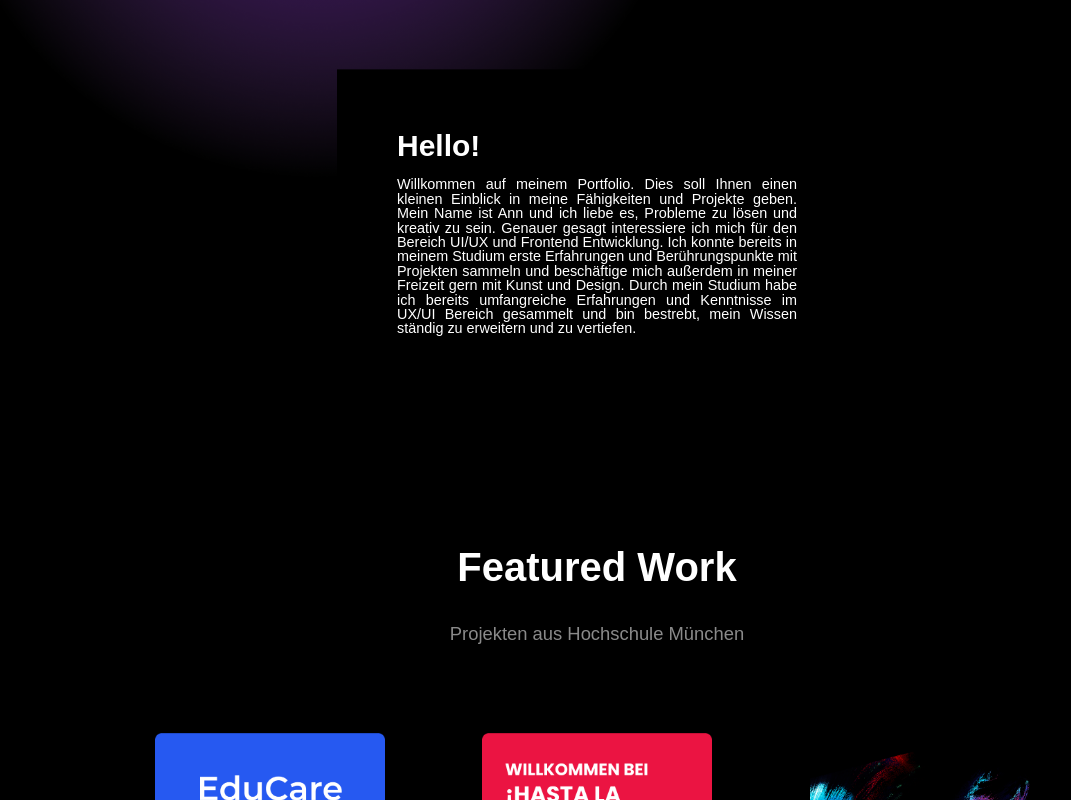
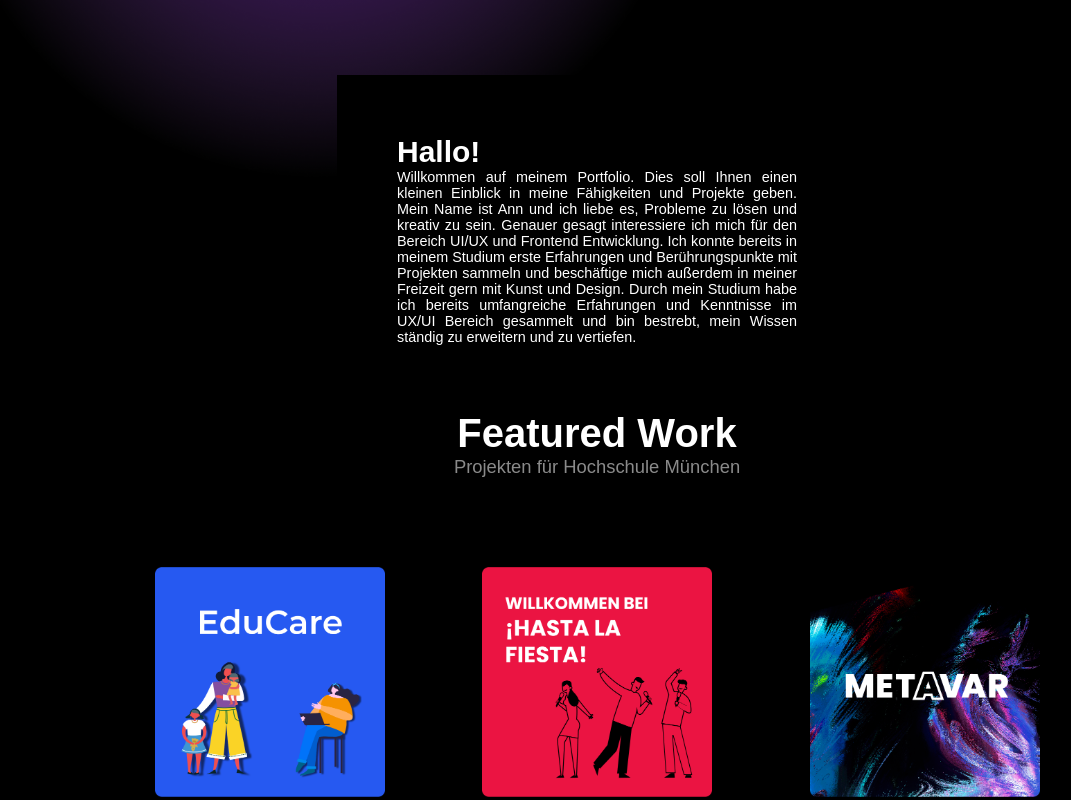
Before and after one commit to Ann-Atz/AnnAtzkWebsite, a React (Create React App) app: page / in a window 1280 px wide. Shown: the part 960-1760 px from the top of the page, without its empty margins (43-1114 px from the left). Built offline with nearby package versions, Linux system fonts and the light colour scheme; a web font is replaced by a local one.

Commit message:
small changes to home

```diff
--- a/src/App.js
+++ b/src/App.js
@@ -1,9 +1,8 @@
 import React from "react";
 import './App.css';
-import Hero from "./components/Hero"
 import Navbar from "./components/Navbar";
 import Footer from "./components/Footer";
-import { Route, Routes } from "react-router-dom"
+import { Route, Routes } from "react-router-dom";
 
 import Home from "./components/pages/Home";
 import About from "./components/pages/About";
@@ -13,17 +12,10 @@ import CV from "./components/pages/CV";
 
 // import ScrollButton from "./components/ScrollButton/Scroll";
 
-const navlinks = [
-  { name: 'Home', to: '/' },
-  { name: 'About', to: '/about' },
-  { name: 'Contact', to: '/contact' },
-]
-
 function App() {
   return (
     <>
       < Navbar />
-      <Hero />
       <div className='page'>
         <div className="container">
           <Routes>
--- a/src/components/Hero.js
+++ /dev/null
@@ -1,9 +0,0 @@
-import React from 'react'
-
-function Hero() {
-    return (
-        <div></div>
-    )
-}
-
-export default Hero
--- a/src/components/pages/Home.css
+++ b/src/components/pages/Home.css
@@ -1,20 +1,25 @@
+.title-container {
+  display: flex;
+  flex-direction: column;
+  justify-content: center;
+  align-items: center;
+  padding-top: 200px;
+}
 .hometitle {
   color: white;
-  display: flex;
   justify-content: center;
   font-size: 5vmin;
   font-weight: 800;
-  padding-top: 300px;
   z-index: 1;
 }
 
 .homeundertitle {
   color: #8A8A8A;
-  display: flex;
   justify-content: center;
   font-size: 2.3vmin;
   font-weight: 400;
   z-index: 1;
+  margin-top: 0; /* remove the margin-top value */
 }
 
 .code-block {
--- a/src/components/pages/Home.js
+++ b/src/components/pages/Home.js
@@ -24,9 +24,9 @@ function Home() {
       </div>
 
       <div className='welcome'>
-        <h1 className='title1'>Hello!</h1>
-        <p className='Welcome_Text'>Willkommen auf meinem Portfolio. Dies soll Ihnen einen kleinen Einblick in meine Fähigkeiten und Projekte geben. Mein Name ist Ann und ich liebe es, Probleme zu lösen und kreativ zu sein. Genauer gesagt interessiere ich mich für den Bereich UI/UX und Frontend Entwicklung. Ich konnte bereits in meinem Studium erste Erfahrungen und Berührungspunkte mit Projekten sammeln und beschäftige mich außerdem in meiner Freizeit gern mit Kunst und Design. Durch mein Studium habe ich bereits umfangreiche Erfahrungen und Kenntnisse im UX/UI Bereich gesammelt und bin bestrebt, mein Wissen ständig zu erweitern und zu vertiefen.
-        </p>
+        <h1 className='title1'>Hallo!</h1>
+        <div className='Welcome_Text'>Willkommen auf meinem Portfolio. Dies soll Ihnen einen kleinen Einblick in meine Fähigkeiten und Projekte geben. Mein Name ist Ann und ich liebe es, Probleme zu lösen und kreativ zu sein. Genauer gesagt interessiere ich mich für den Bereich UI/UX und Frontend Entwicklung. Ich konnte bereits in meinem Studium erste Erfahrungen und Berührungspunkte mit Projekten sammeln und beschäftige mich außerdem in meiner Freizeit gern mit Kunst und Design. Durch mein Studium habe ich bereits umfangreiche Erfahrungen und Kenntnisse im UX/UI Bereich gesammelt und bin bestrebt, mein Wissen ständig zu erweitern und zu vertiefen.
+        </div>
       </div>
 
       <div className='ellipse-welcome'>
@@ -34,8 +34,9 @@ function Home() {
       </div>
 
       <div className="code-block">
-        <h2 className="hometitle">Featured Work</h2>
-        <h3 className="homeundertitle">Projekten aus Hochschule München</h3>
+        <div className='title-container'>
+        <div className="hometitle">Featured Work</div>
+        <h3 className="homeundertitle">Projekten für Hochschule München</h3></div>
         <div className="project">
           <div className='project-box'>
             <img src={educare} className="project-image" alt="img" />
@@ -43,7 +44,7 @@ function Home() {
               <h3 className="t1">Educare</h3>
               <span className="t2">3 Semester</span>
               <p className="t3">Die App für Flüchtlingseltern, um die Kommunikation mit Lehrern zu erleichtern und die Bildungschancen ihrer Kinder zu verbessern.</p>
-              <span className="t4">Tools: VS Code, Github, Figma</span>
+              <t4>Tools: VS Code, Github, Figma</t4>
               <form className="home">
                 <button type="submit"><Link className='link' to="/Educare">View Project</Link></button>
               </form>
```
Also changed, not shown: src/components/Hero.css (added).
